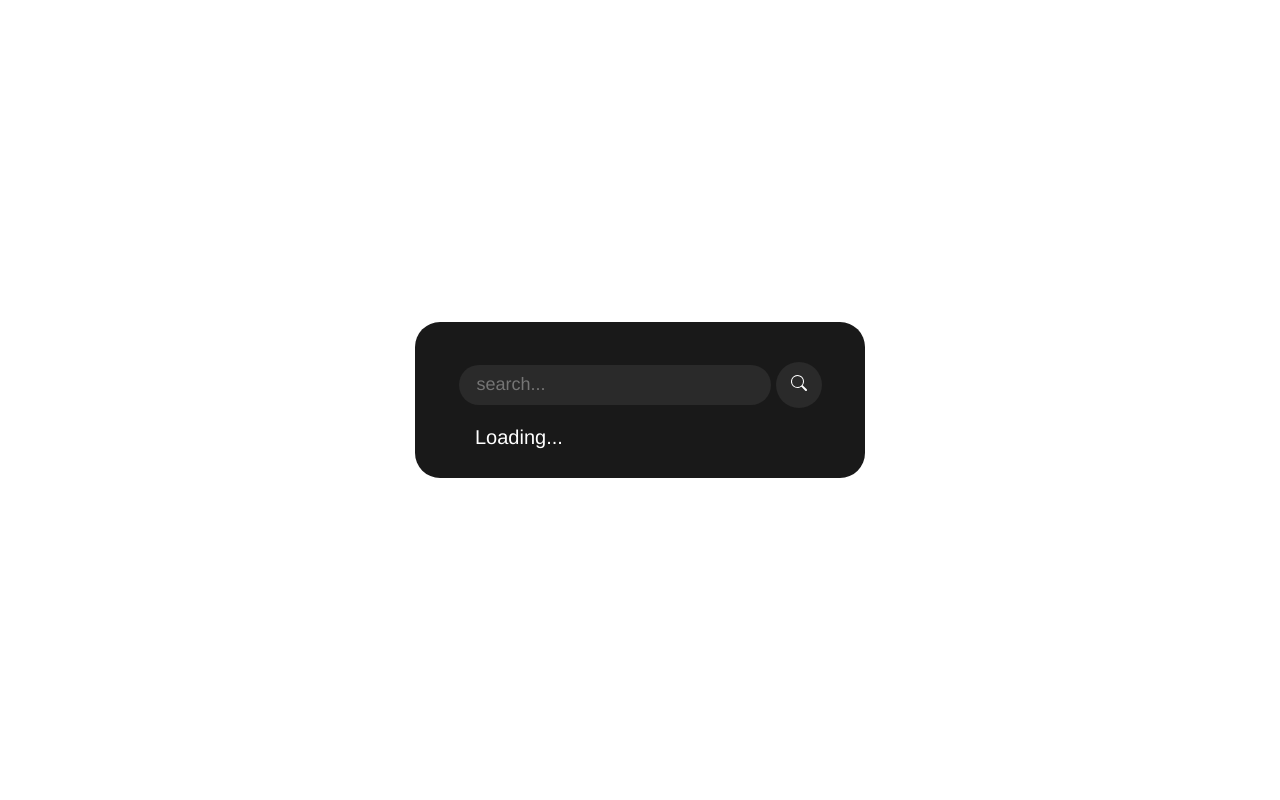
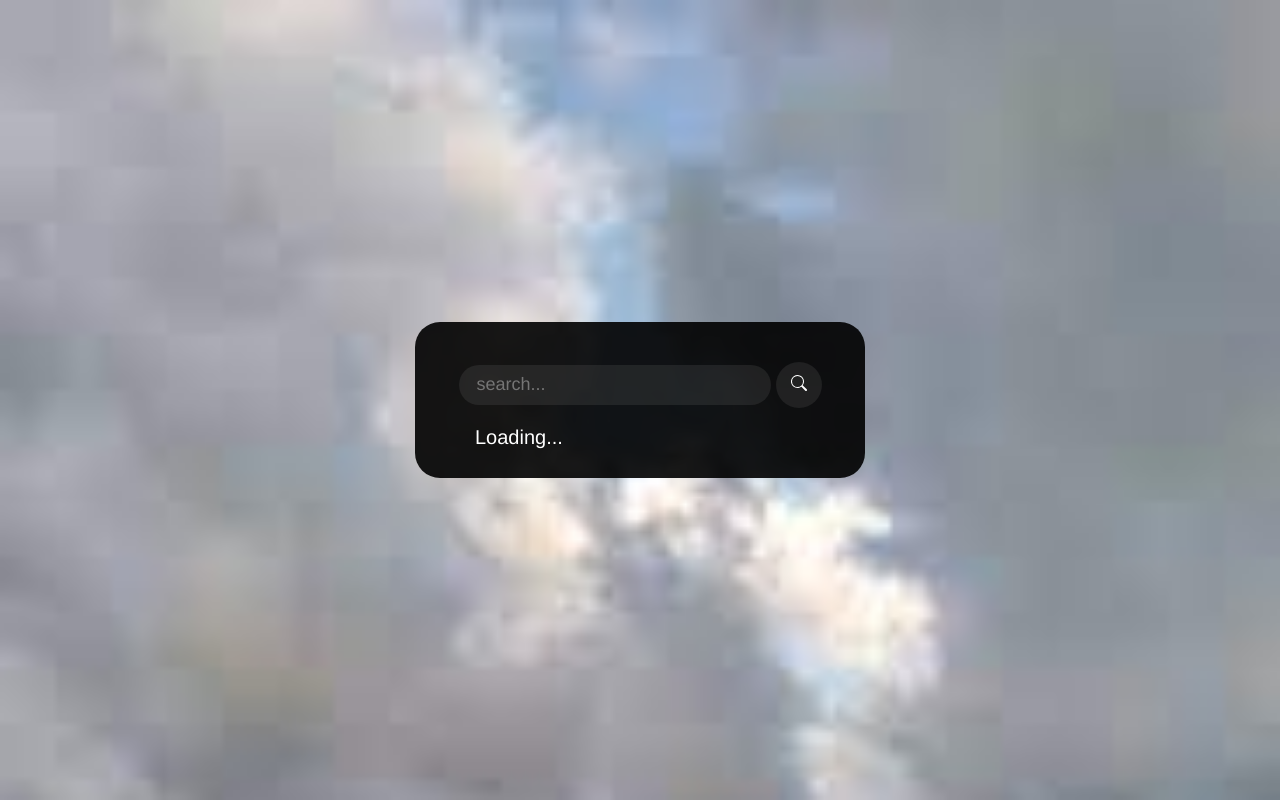
Before and after one commit to Maryam-Bagheri79/Weather-App-Js, a plain HTML site: page index.html in a window 1280 px wide. Drawn offline with nearby package versions, Linux system fonts and the light colour scheme.

Commit message:
Finished

```diff
--- a/assets/css/style.css
+++ b/assets/css/style.css
@@ -14,6 +14,9 @@ body {
   display: flex;
   justify-content: center;
   align-items: center;
+  background-image: url(../img/download.jpg);
+  background-size: cover;
+  background-repeat: no-repeat;
 }
 
 .container {
```
Also changed, not shown: assets/img/download.jpg (added).
